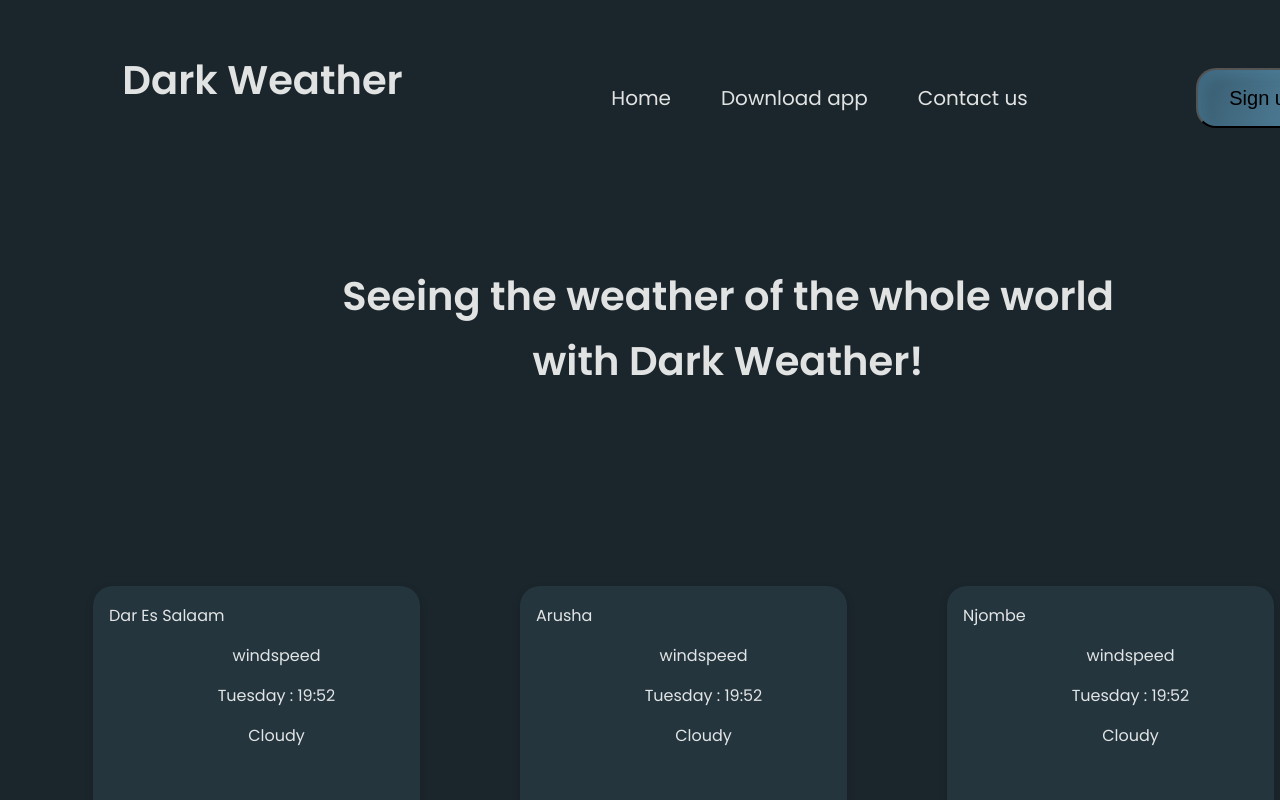
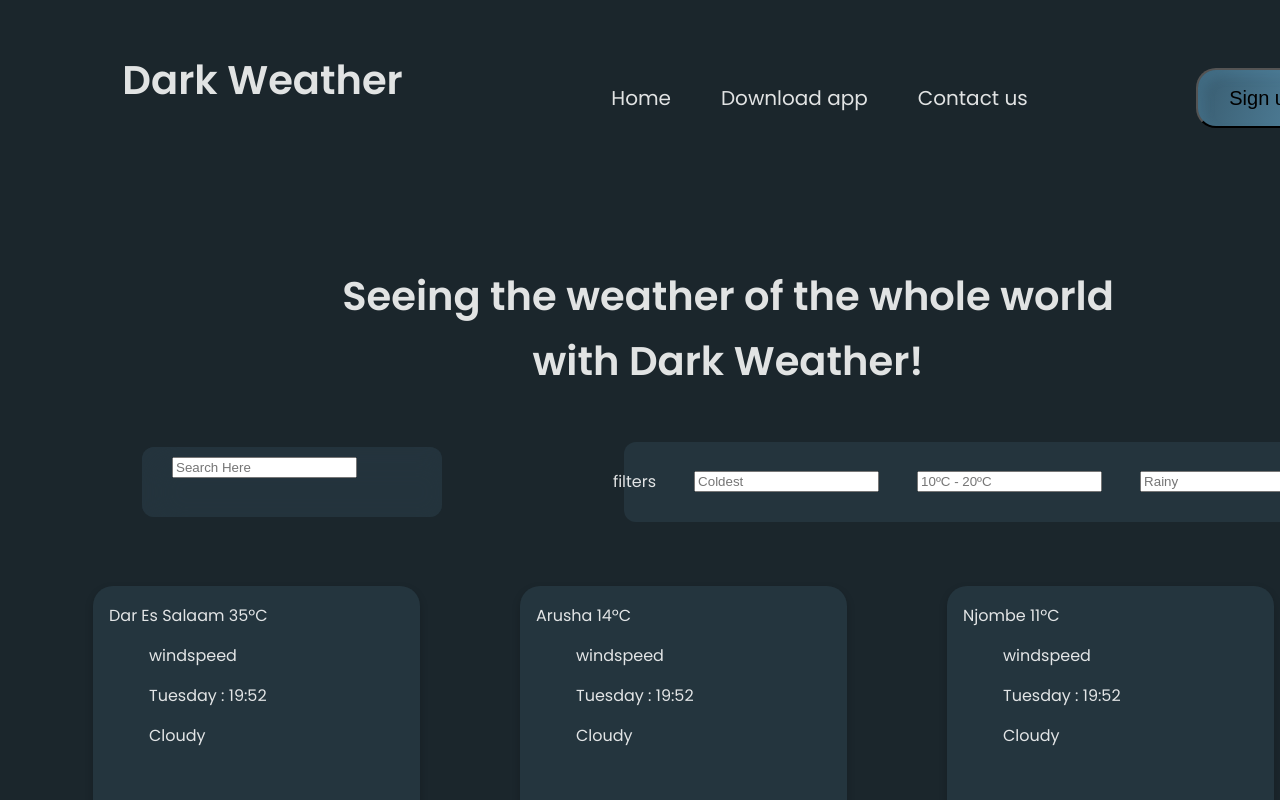
Before and after one commit to mavrk-mose/dark-weather, a React (Vite) app: page / in a window 1280 px wide. Shown: the top 800 px of the page. Built offline with nearby package versions, Linux system fonts and the light colour scheme.

Commit message:
added filters & search section

```diff
--- a/src/App.tsx
+++ b/src/App.tsx
@@ -18,12 +18,20 @@ function App() {
         <h3>Seeing the weather of the whole world with Dark Weather!</h3>
       </div>
       <div className="filters">
-
+        <div className="search-box">
+            <input type="text" placeholder='Search Here'/>
+        </div>
+        <div className="filter-box">
+                    <p>filters</p>
+            <input type="text" placeholder='Coldest'/>
+            <input type="text" placeholder='10ºC - 20ºC'/>
+            <input type="text" placeholder='Rainy'/>
+        </div>
       </div>
       <div className="cards">
         <div className="card">
             <div className="container">
-              <p>Dar Es Salaam</p>
+              <p>Dar Es Salaam 35ºC</p>
               <ul>windspeed</ul>
               <ul>Tuesday : 19:52</ul>
               <ul>Cloudy</ul>
@@ -31,7 +39,7 @@ function App() {
         </div>
         <div className="card">
           <div className="container">
-              <p>Arusha</p>
+              <p>Arusha 14ºC</p>
               <ul>windspeed</ul>
               <ul>Tuesday : 19:52</ul>
               <ul>Cloudy</ul>
@@ -39,7 +47,7 @@ function App() {
         </div>
         <div className="card">
           <div className="container">
-              <p>Njombe</p>
+              <p>Njombe 11ºC</p>
               <ul>windspeed</ul>
               <ul>Tuesday : 19:52</ul>
               <ul>Cloudy</ul>
--- a/src/index.css
+++ b/src/index.css
@@ -1,6 +1,6 @@
 @import url('https://fonts.googleapis.com/css2?family=Poppins:wght@300;400;500;600&display=swap');
 :root {
-  box-sizing: border-box;
+
   color-scheme: light dark;
   color: rgba(255, 255, 255, 0.87);
   background-color:#1B262C;
@@ -22,9 +22,9 @@ body {
   min-height: 100vh;
 }
 .home{
-  width: 100%;
-  height: 100%;
   position: relative;
+  max-width: 1440px;
+  max-height: 1148px;
 }
 h2{
   width: 281px;
@@ -61,7 +61,7 @@ h3{
   align-items:center;
   gap: 100px;
 
-  position:absolute;
+  position:relative;
   width: 1272.42px;
   height: 547.46px;
   left: 85px;
@@ -70,8 +70,7 @@ h3{
 ul{
   display: flex;
   flex-direction: row;
-  justify-content: center;
-  align-items:center;
+  align-items: flex-start;
   gap: 50px;
 }
 li{
@@ -107,3 +106,53 @@ button{
   left: 331px;
   top: 216px;
 }
+.filters{
+  display: flex;
+  flex-direction: row;
+  justify-content: center;
+  align-items: center;
+  padding: 0px;
+  gap: 182px;
+
+  position: absolute;
+  width: 1270px;
+  height: 105px;
+  left: 85px;
+  top: 421px;
+}
+.search-box{
+  display: flex;
+  flex-direction: row;
+  align-items: flex-start;
+  padding: 10px 190px 10px 30px;
+
+  width: 80px;
+  height: 50px;
+
+  background: #24343D;
+  box-shadow: inset 10px 10px 30px rgba(36, 52, 61, 0.6);
+  border-radius: 12px;
+}
+/* input[type=text]{
+  font-family: 'Poppins';
+  font-style: normal;
+  font-weight: 200;
+  font-size: 23px;
+  width: auto;
+  text-align: center;
+  color: #FFFFFF;
+} */
+.filter-box{
+  display: flex;
+  flex-direction: row;
+  justify-content: center;
+  align-items: center;
+  padding: 15px 30px;
+  gap: 38px;
+
+  width: 630px;
+  height: 50px;
+
+  background: #24343D;
+  border-radius: 12px;
+}
```
